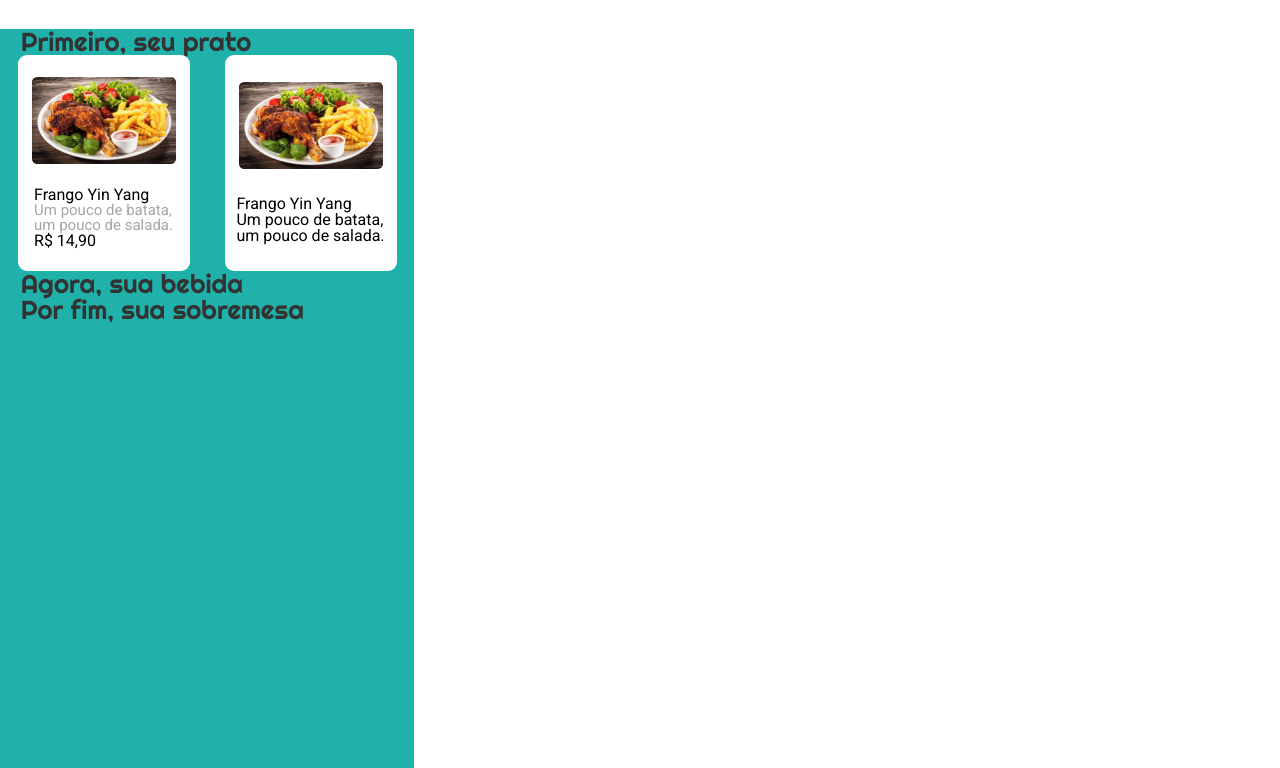
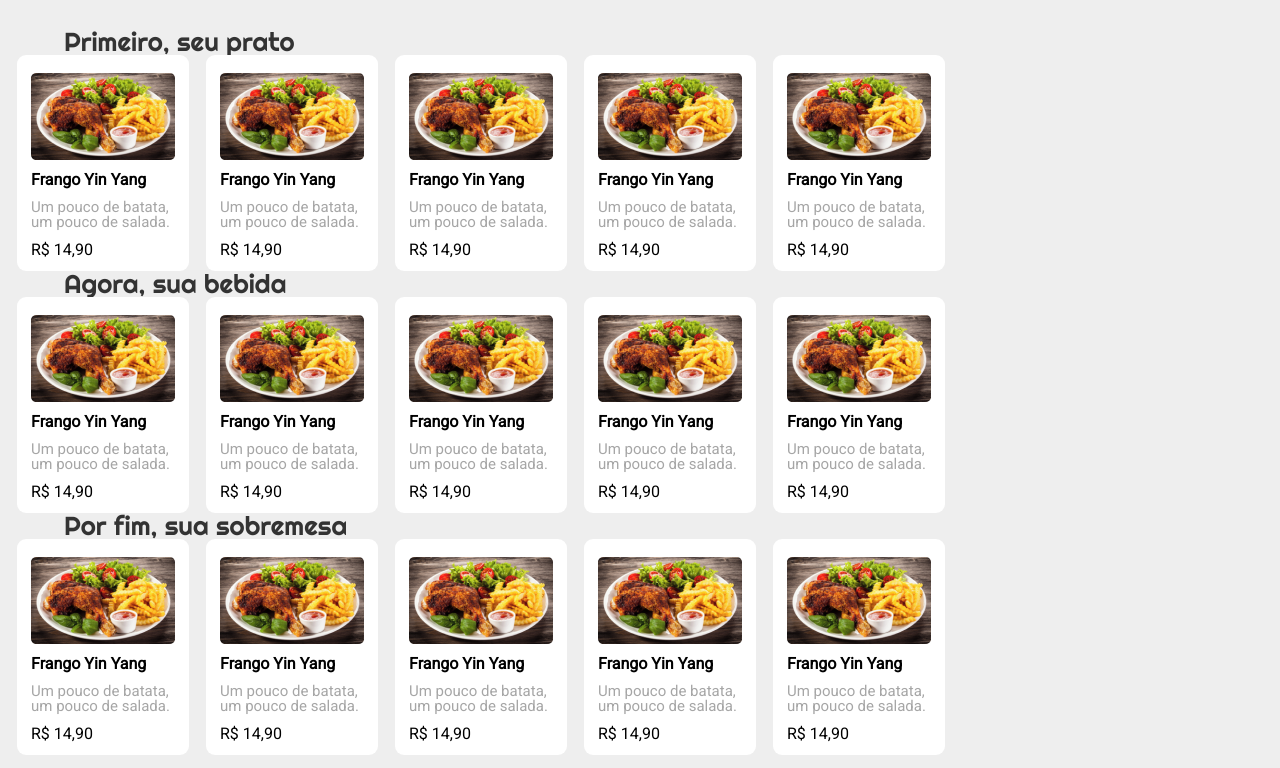
Before and after one commit to BoscoSC/projeto3-driveneats, a plain HTML site: page index.html in a window 1280 px wide. Shown: the part 94-862 px from the top of the page. Drawn offline with Linux system fonts and the light colour scheme.

Commit message:
driveneats-css-html

```diff
--- a/index.html
+++ b/index.html
@@ -12,7 +12,6 @@
   <title>Driven Eats</title>
 </head>
 <body>
-  <div class="container">
     <div class="top">
       <div class="logo">
         <h1>DrivenEats</h1>
@@ -21,34 +20,142 @@
     </div>
 
     <div class="content">
-      <div class="prato">
+      <div class="categoria">
         <h2>Primeiro, seu prato</h2>
 
         <div class="options">
           <div class="option">
             <img src="/img/frango_yin_yang 1.png" alt="Prato de frango yin yang">
 
-            <div class="description">
-              <p class="strong"></p>Frango Yin Yang</strong></p>
+              <h3>Frango Yin Yang</h3>
               <p class="descricao">Um pouco de batata, <br> um pouco de salada.</p>
               <p class="preco">R$ 14,90</p>
-            </div>
           </div>
 
           <div class="option">
             <img src="/img/frango_yin_yang 1.png" alt="Prato de frango yin yang">
 
-            <p><strong>Frango Yin Yang</strong> <br> Um pouco de batata, <br> um pouco de salada.</p>
+              <h3>Frango Yin Yang</h3>
+              <p class="descricao">Um pouco de batata, <br> um pouco de salada.</p>
+              <p class="preco">R$ 14,90</p>
+          </div>
+
+          <div class="option">
+            <img src="/img/frango_yin_yang 1.png" alt="Prato de frango yin yang">
+
+              <h3>Frango Yin Yang</h3>
+              <p class="descricao">Um pouco de batata, <br> um pouco de salada.</p>
+              <p class="preco">R$ 14,90</p>
+          </div>
+
+          <div class="option">
+            <img src="/img/frango_yin_yang 1.png" alt="Prato de frango yin yang">
+
+              <h3>Frango Yin Yang</h3>
+              <p class="descricao">Um pouco de batata, <br> um pouco de salada.</p>
+              <p class="preco">R$ 14,90</p>
+          </div>
+
+          <div class="option">
+            <img src="/img/frango_yin_yang 1.png" alt="Prato de frango yin yang">
+
+              <h3>Frango Yin Yang</h3>
+              <p class="descricao">Um pouco de batata, <br> um pouco de salada.</p>
+              <p class="preco">R$ 14,90</p>
           </div>
         </div>
       </div>
 
-      <div class="bebida">
+      <div class="categoria">
         <h2>Agora, sua bebida</h2>
+
+        <div class="options">
+          <div class="option">
+            <img src="/img/frango_yin_yang 1.png" alt="Prato de frango yin yang">
+
+              <h3>Frango Yin Yang</h3>
+              <p class="descricao">Um pouco de batata, <br> um pouco de salada.</p>
+              <p class="preco">R$ 14,90</p>
+          </div>
+
+          <div class="option">
+            <img src="/img/frango_yin_yang 1.png" alt="Prato de frango yin yang">
+
+              <h3>Frango Yin Yang</h3>
+              <p class="descricao">Um pouco de batata, <br> um pouco de salada.</p>
+              <p class="preco">R$ 14,90</p>
+          </div>
+
+          <div class="option">
+            <img src="/img/frango_yin_yang 1.png" alt="Prato de frango yin yang">
+
+              <h3>Frango Yin Yang</h3>
+              <p class="descricao">Um pouco de batata, <br> um pouco de salada.</p>
+              <p class="preco">R$ 14,90</p>
+          </div>
+
+          <div class="option">
+            <img src="/img/frango_yin_yang 1.png" alt="Prato de frango yin yang">
+
+              <h3>Frango Yin Yang</h3>
+              <p class="descricao">Um pouco de batata, <br> um pouco de salada.</p>
+              <p class="preco">R$ 14,90</p>
+          </div>
+
+          <div class="option">
+            <img src="/img/frango_yin_yang 1.png" alt="Prato de frango yin yang">
+
+              <h3>Frango Yin Yang</h3>
+              <p class="descricao">Um pouco de batata, <br> um pouco de salada.</p>
+              <p class="preco">R$ 14,90</p>
+          </div>
+        </div>
       </div>
 
-      <div class="sobremesa">
+      <div class="categoria">
         <h2>Por fim, sua sobremesa</h2>
+
+        <div class="options">
+          <div class="option">
+            <img src="/img/frango_yin_yang 1.png" alt="Prato de frango yin yang">
+
+              <h3>Frango Yin Yang</h3>
+              <p class="descricao">Um pouco de batata, <br> um pouco de salada.</p>
+              <p class="preco">R$ 14,90</p>
+          </div>
+
+          <div class="option">
+            <img src="/img/frango_yin_yang 1.png" alt="Prato de frango yin yang">
+
+              <h3>Frango Yin Yang</h3>
+              <p class="descricao">Um pouco de batata, <br> um pouco de salada.</p>
+              <p class="preco">R$ 14,90</p>
+          </div>
+
+          <div class="option">
+            <img src="/img/frango_yin_yang 1.png" alt="Prato de frango yin yang">
+
+              <h3>Frango Yin Yang</h3>
+              <p class="descricao">Um pouco de batata, <br> um pouco de salada.</p>
+              <p class="preco">R$ 14,90</p>
+          </div>
+
+          <div class="option">
+            <img src="/img/frango_yin_yang 1.png" alt="Prato de frango yin yang">
+
+              <h3>Frango Yin Yang</h3>
+              <p class="descricao">Um pouco de batata, <br> um pouco de salada.</p>
+              <p class="preco">R$ 14,90</p>
+          </div>
+
+          <div class="option">
+            <img src="/img/frango_yin_yang 1.png" alt="Prato de frango yin yang">
+
+              <h3>Frango Yin Yang</h3>
+              <p class="descricao">Um pouco de batata, <br> um pouco de salada.</p>
+              <p class="preco">R$ 14,90</p>
+          </div>
+        </div>
       </div>
     </div>
 
@@ -57,6 +164,5 @@
         <button>Selecione os 3 itens <br> para fechar o pedido</button>
       </div>
     </div>
-  </div>
 </body>
 </html>
--- a/style.css
+++ b/style.css
@@ -1,30 +1,29 @@
+* {
+  box-sizing: border-box;
+}
+
 body{
   font-family: 'Roboto', sans-serif;
+  background-color: #eeeeee;
 }
 
-.container{
-  width: 414px;
-  height: 1026px;
+.top {
+  top: 0;
+  left: 0;
+  position: fixed;
 
-  background-color: #eeeeee;
+  z-index: 1;
 
+  width: 100%;
+  height: 92px;
+
+  background-color: #d03d33;
+  padding: 15px 0 0 5%;
+  box-sizing: border-box;
 }
 
 .logo{
-  top: 0px;
-  left: 0px;
-  position: fixed;
 
-  width: 414px;
-  height: 92px;
-
-  display: flex;
-  flex-direction: column;
-  justify-content: center;
-
-  background-color: #d03d33;
-  padding-left: 5%;
-  box-sizing: border-box;
 }
 
 .logo p{
@@ -51,54 +50,52 @@ h2{
 .content{
   margin-top: 123px;
   width: 100%;
-  height: 842px;
-
-  background-color: lightseagreen;
 }
 
-.prato{
-
+.categoria{
+  overflow-x: auto;
 }
 
 .options{
+  width: 100%;
   display: flex;
-  justify-content: space-around;
 }
 
 .option{
   display: flex;
   flex-direction: column;
-  justify-content: space-evenly;
+  justify-content: space-between;
   align-items: center;
+  margin-left: 17px;
 
   width: 172px;
   height: 216px;
 
   background-color: #ffffff;
   border-radius: 9px;
+  padding: 18px 0 13px;
 }
 
-.description{
-  display: flex;
-  flex-direction: column;
-  justify-content: space-evenly;
-  align-items: flex-start;
-}
-
-.strong{
+.option h3{
   font-size: 16px;
   font-weight: 700;
+  text-align: left;
+  width: 144px;
 }
 
 .descricao{
   font-size: 15px;
   font-weight: 300;
   color: #a6a6a6;
+  text-align: left;
+  width: 144px;
 }
 
 .preco{
   font-size: 16px;
   font-weight: 400;
+  text-align: left;
+  width: 144px;
 }
 
 .confirm{
```
